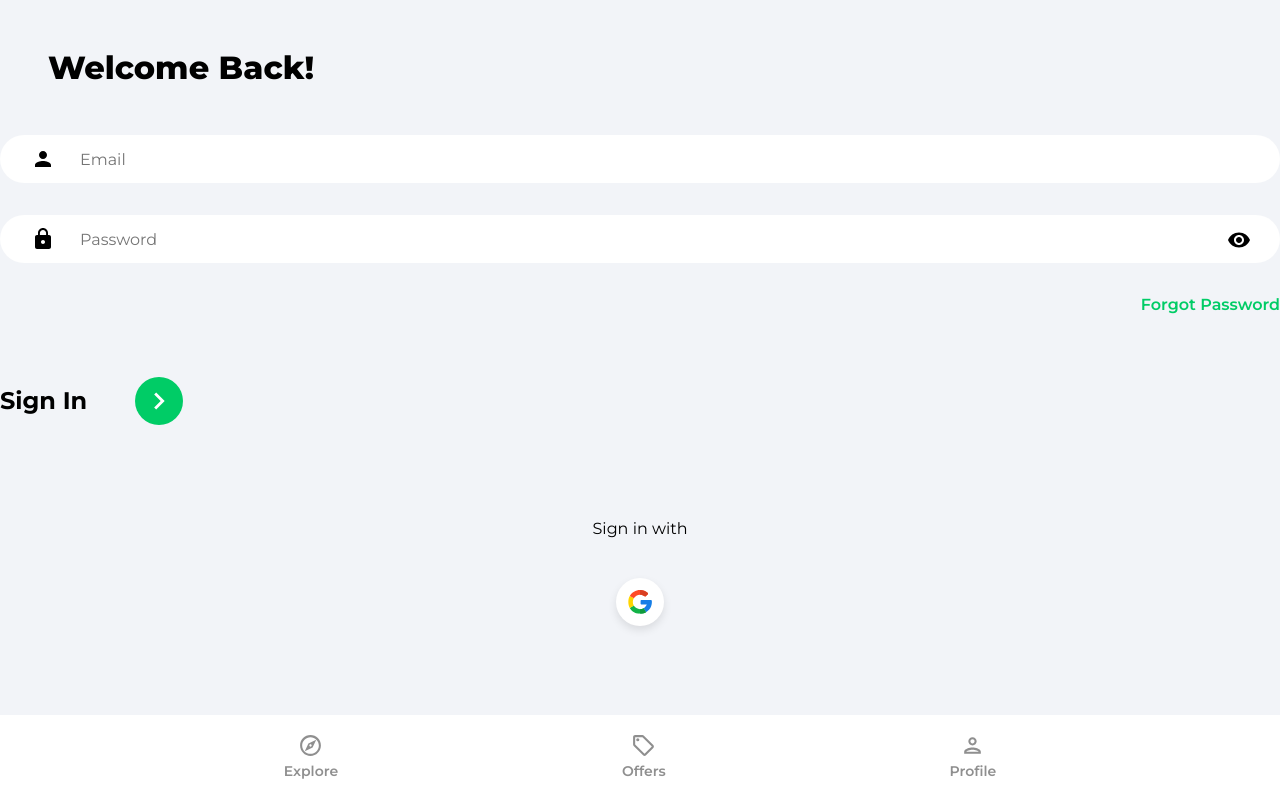
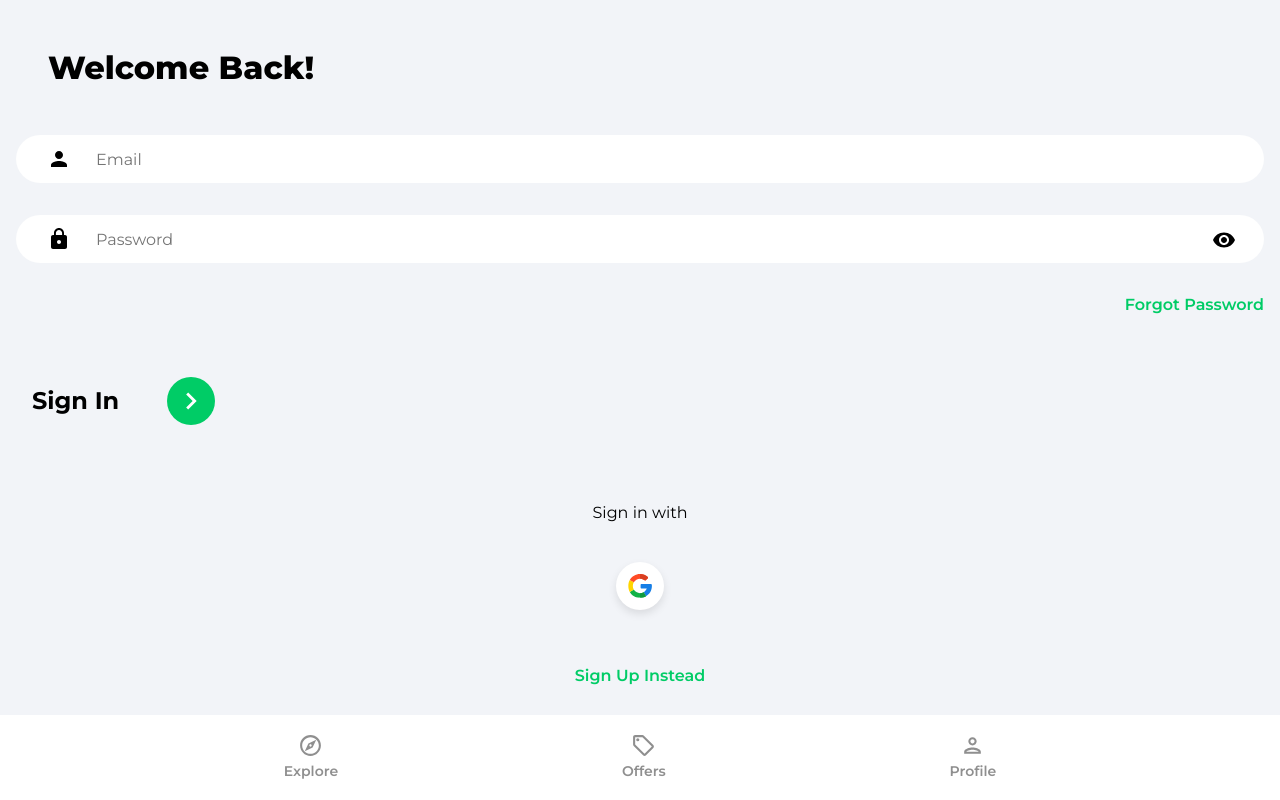
Before and after one commit to sevikk/house-marketplace-app, a React (Create React App) app: page /sign-in in a window 1280 px wide. Built offline with nearby package versions, Linux system fonts and the light colour scheme.

Commit message:
fix styles

```diff
--- a/src/index.css
+++ b/src/index.css
@@ -184,6 +184,10 @@ button {
   color: #2c2c2c;
 }
 
+.form-container {
+  margin: 0 1rem;
+}
+
 .nameInput {
   margin-bottom: 2rem;
   background: url('./assets/svg/badgeIcon.svg') #ffffff 2.5% center no-repeat;
@@ -220,7 +224,7 @@ button {
 
 .signInBar,
 .signUpBar {
-  margin-top: 3rem;
+  margin: 3rem 1rem;
   display: flex;
   justify-content: space-between;
   align-items: center;
@@ -264,7 +268,7 @@ button {
 }
 
 .socialLogin {
-  margin-top: 4rem;
+  margin-top: 2rem;
   display: flex;
   flex-direction: column;
   align-items: center;
@@ -289,7 +293,7 @@ button {
 }
 
 .registerLink {
-  margin-top: 4rem;
+  margin-top: 2rem;
   color: #00cc66;
   font-weight: 600;
   text-align: center;
--- a/src/pages/ForgotPassword.jsx
+++ b/src/pages/ForgotPassword.jsx
@@ -27,7 +27,7 @@ function ForgotPassword() {
         <p className="pageHeader">Forgot Password</p>
       </header>
       <main>
-        <form onSubmit={onSubmit}>
+        <form onSubmit={onSubmit} className="form-container">
           <input
             type="email"
             className="emailInput"
--- a/src/pages/Signin.jsx
+++ b/src/pages/Signin.jsx
@@ -52,7 +52,7 @@ function Signin() {
         </header>
       </div>
 
-      <form onSubmit={onSubmit}>
+      <form onSubmit={onSubmit} className="form-container">
         <input
           type="email"
           className="emailInput"
--- a/src/pages/Signup.jsx
+++ b/src/pages/Signup.jsx
@@ -66,7 +66,7 @@ function Signup() {
         </header>
       </div>
 
-      <form onSubmit={onSubmit}>
+      <form onSubmit={onSubmit} className="form-container">
         <input
           type="text"
           className="nameInput"
```
